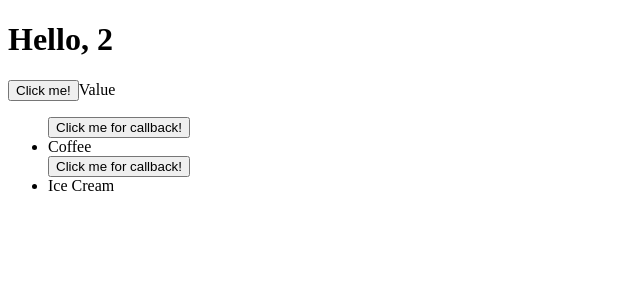
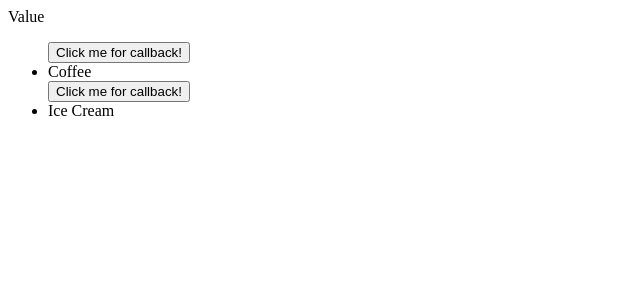
Before and after one commit to Amanda-Katherine/react-todos, a React (Create React App) app: page / in a window 1280 px wide. Shown: the top 300 px of the page, without its empty margins (0-640 px from the left). Built offline with nearby package versions, Linux system fonts and the light colour scheme.

Commit message:
cleans up unnecessary code

```diff
--- a/src/App.js
+++ b/src/App.js
@@ -4,11 +4,8 @@ import List from './List'
 class App extends Component {
 
   render() {
-    const name = "Bob"
     return (
-
       <div className="App">
-        <h1>Hello, {1+1}</h1>
         <List  />
       </div>
 
--- a/src/List.js
+++ b/src/List.js
@@ -8,29 +8,16 @@ class List extends Component {
       this.state = {list: ["Coffee", "Ice Cream"], otherKey: "Value"}
     }
 
-
-  // handleClick = () => {
-  //
-  //     // this.setState({
-  //     //   list: [...this.state.list, "Cereal"]
-  //     // })
-  //
-  //   this.setState((state, props) => {
-  //     return {list: [...state.list, "Cereal"]}
-  //   })
-  //
-  // }
-  getInfoFromItem(info){
-    this.setState((state, props) => {
-      return {otherKey: info}
-    })
-  }
+    getInfoFromItem(info){
+      this.setState((state, props) => {
+        return {otherKey: info}
+      })
+    }
 
   render() {
 
     return (
       <div>
-        <button onClick={this.handleClick}>Click me!</button>
         {this.state.otherKey}
         <ul>
            {this.state.list.map(item => <Item callbackFn={this.getInfoFromItem.bind(this)} item={item}/>)}
```
